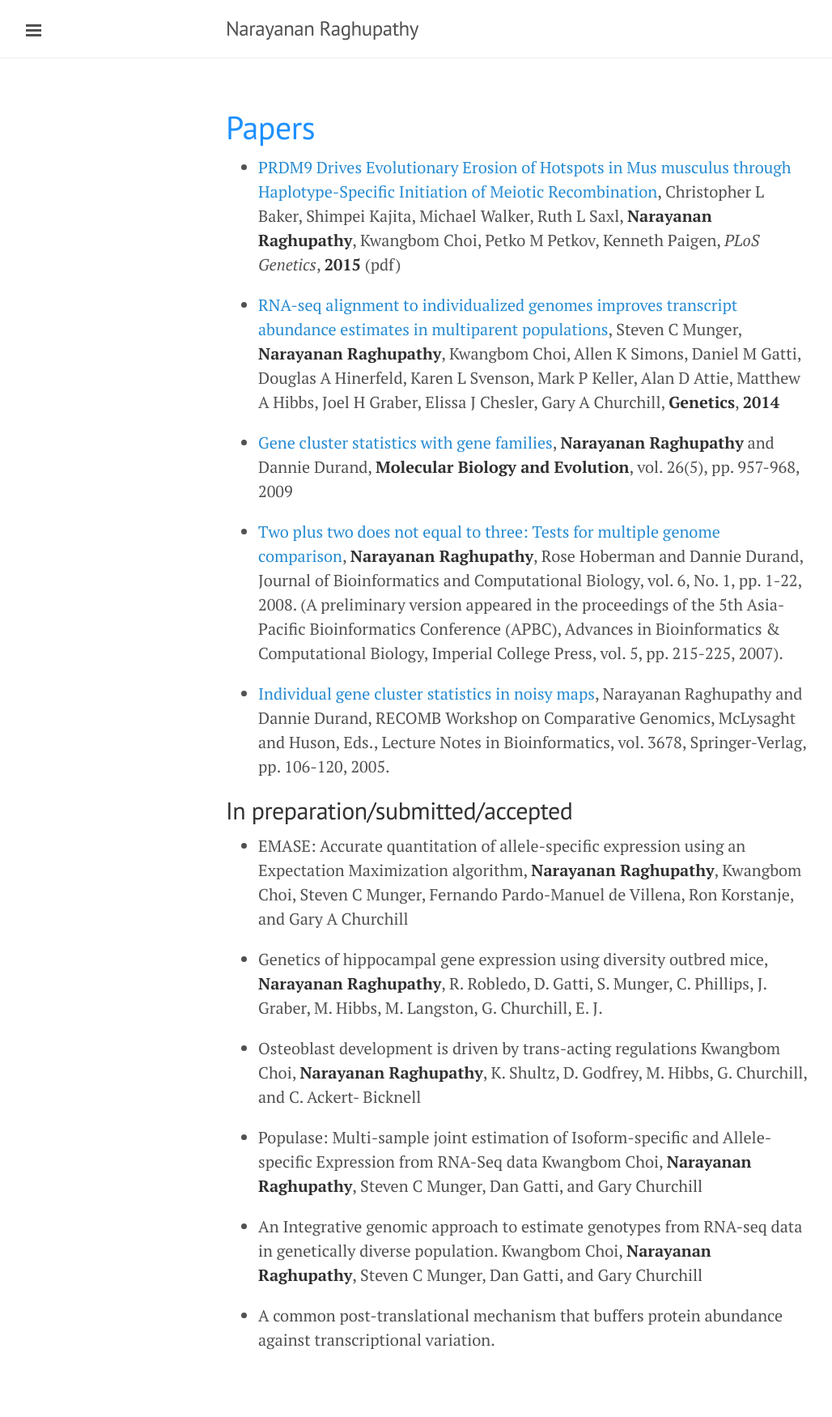
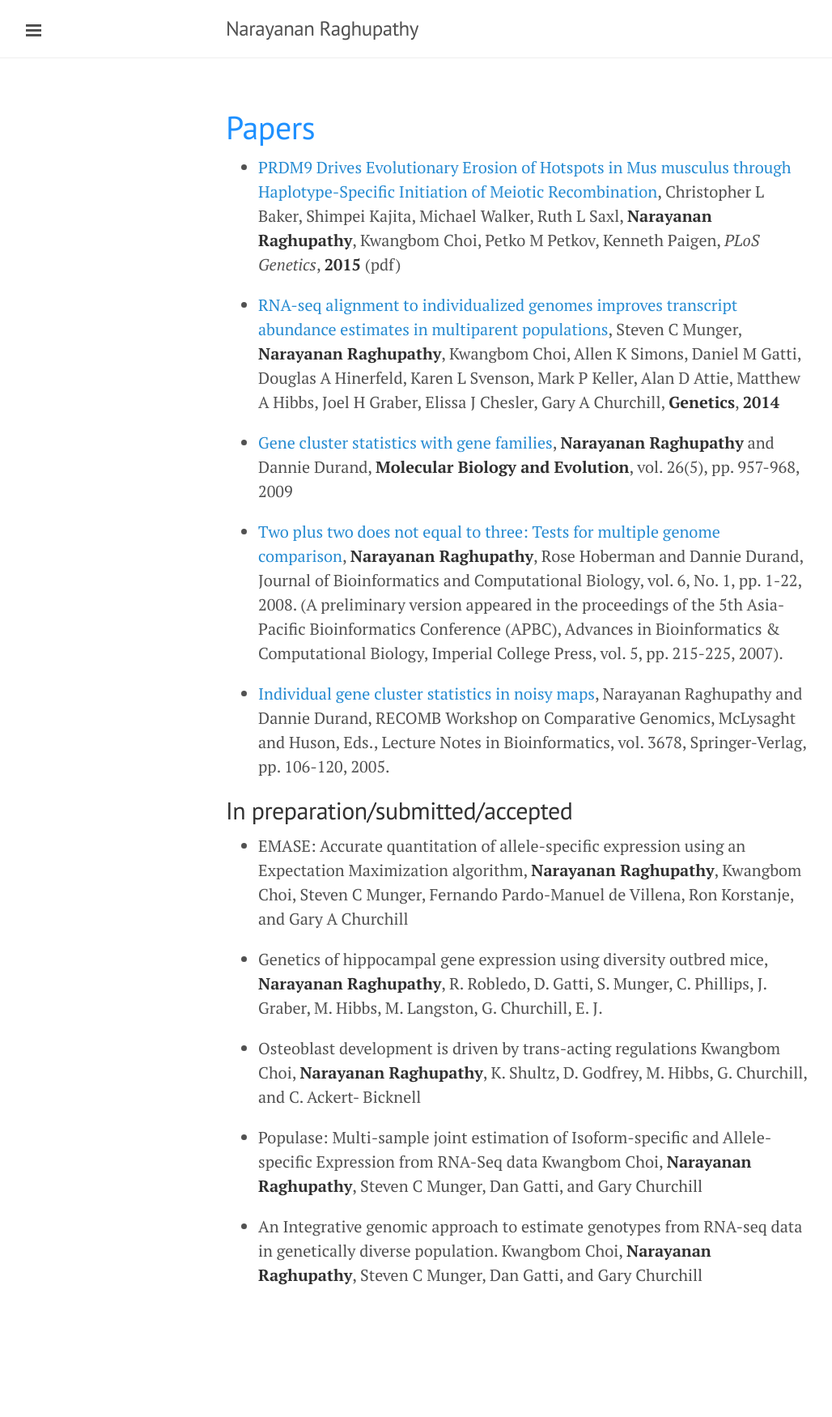
Before and after one commit to narayananr/narayananr.github.io, a Jekyll site: the page built from papers.md, in a window 1280 px wide. Shown: the whole page at 81% size, without its empty margins (1-1029 px from the left). Built offline with Jekyll 4.4.1, drawn with Linux system fonts in a browser that asks for light colours; Markdown is read by kramdown in place of the engine named in the settings; after the commit the page ends 1670 px from its top, so only the background shows below that.

Commit message:
changed papers

```diff
--- a/papers.md
+++ b/papers.md
@@ -23,5 +23,3 @@ title: <font color="DodgerBlue">Papers</font>
 * Populase: Multi-sample joint estimation of Isoform-specific and Allele-specific Expression from RNA-Seq data Kwangbom Choi, **Narayanan Raghupathy**, Steven C Munger, Dan Gatti, and Gary Churchill
 
 * An Integrative genomic approach to estimate genotypes from RNA-seq data in genetically diverse population. Kwangbom Choi, **Narayanan Raghupathy**, Steven C Munger, Dan Gatti, and Gary Churchill
-
-* A common post-translational mechanism that buffers protein abundance against transcriptional variation.
```
